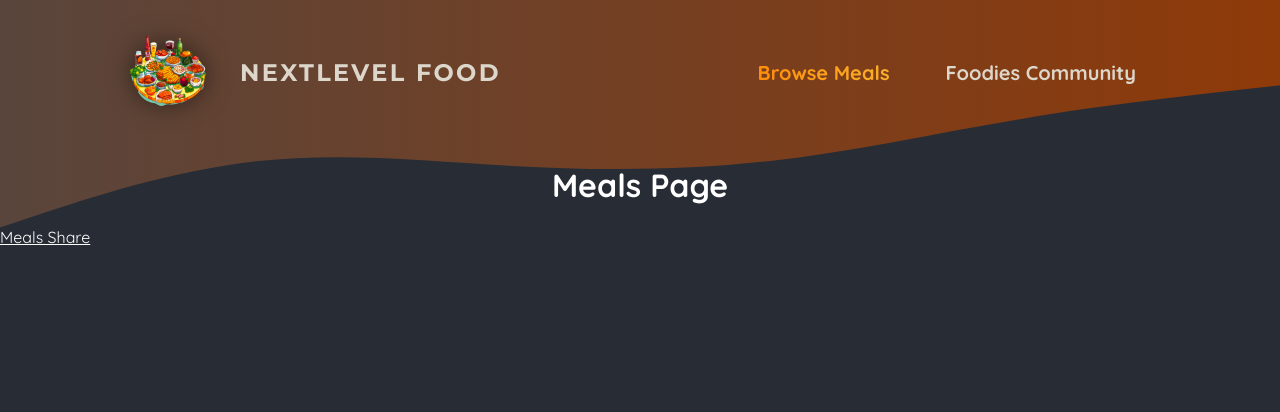
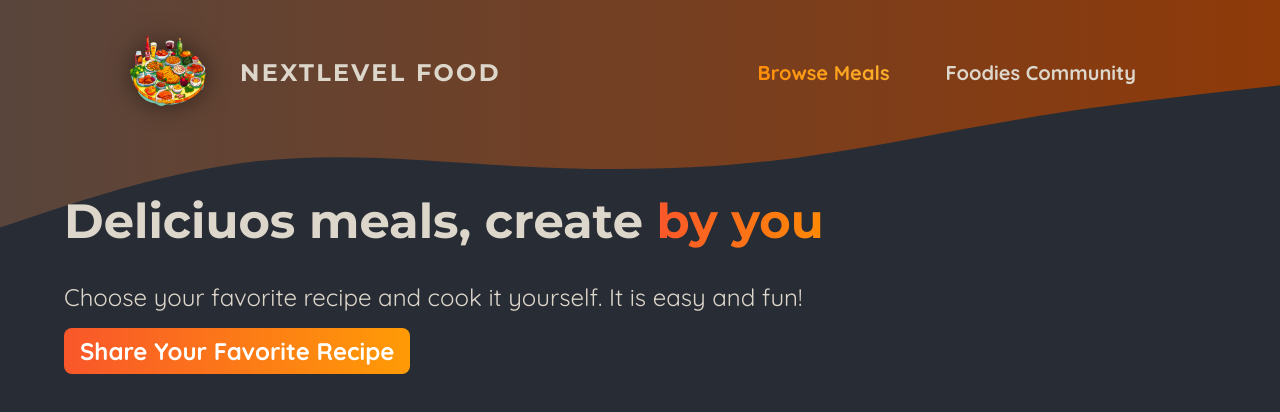
Before and after one commit to cenanionut/foodies-nextjs, a Next.js app: page /meals in a window 1280 px wide. Shown: the top 412 px of the page. Built offline with nearby package versions, Linux system fonts and the light colour scheme.

Commit message:
before sqlLite Database

```diff
--- a/app/meals/page.js
+++ b/app/meals/page.js
@@ -1,12 +1,24 @@
-import Link from "next/link";
+import MealsGrid from '@/component/meals/meals-grid';
+import classes from './page.module.css'
+import Link from 'next/link';
 
-export default function MealsPage() {
+export default function MealsPage({ params }) {
     return (
         <>
-            <h1 style={{ color: 'white', textAlign: 'center' }}>
-                Meals Page
-            </h1>
-            <Link style={{ color: 'white', textAlign: 'center' }} href="/meals/share">Meals Share</Link>
+            <header className={classes.header}>
+                <h1>
+                    Deliciuos meals, create <span className={classes.highlight}>by you</span>
+                </h1>
+                <p>Choose your favorite recipe and cook it yourself. It is easy and fun!</p>
+                <p className={classes.cta}>
+                    <Link href='/meals/share'>
+                        Share Your Favorite Recipe
+                    </Link>
+                </p>
+            </header>
+            <main className={classes.main}>
+                <MealsGrid meals={[]} />
+            </main>
         </>
     );
 }
--- /dev/null
+++ b/app/meals/page.module.css
@@ -0,0 +1,53 @@
+.header {
+    gap: 3rem;
+    margin: 3rem auto 5rem auto;
+    width: 90%;
+    max-width: 75rem;
+    color: #ddd6cb;
+    font-size: 1.5rem;
+}
+
+.header h1 {
+    font-family: 'Montserrat', sans-serif;
+}
+
+.highlight {
+    background: linear-gradient(90deg, #f9572a, #ff8a05);
+    background-clip: text;
+    -webkit-background-clip: text;
+    -webkit-text-fill-color: transparent;
+}
+
+.header p {
+    margin: 0;
+}
+
+.cta a {
+    display: inline-block;
+    margin-top: 1rem;
+    padding: 0.5rem 1rem;
+    border-radius: 0.5rem;
+    background: linear-gradient(90deg, #f9572a, #ff9b05);
+    color: #ffffff;
+    font-weight: bold;
+    text-decoration: none;
+}
+
+.loading {
+    text-align: center;
+    animation: loading 1.2s ease-in-out infinite;
+}
+
+@keyframes loading {
+    0% {
+        color: #e9e9e9;
+    }
+
+    50% {
+        color: #b89b84;
+    }
+
+    100% {
+        color: #e9e9e9;
+    }
+}
--- /dev/null
+++ b/component/meals/meal-item.js
@@ -0,0 +1,26 @@
+import Link from 'next/link';
+import Image from 'next/image';
+
+import classes from './meal-item.module.css';
+
+export default function MealItem({ title, slug, image, summary, creator }) {
+    return (
+        <article className={classes.meal}>
+            <header>
+                <div className={classes.image}>
+                    <Image src={image} alt={title} fill />
+                </div>
+                <div className={classes.headerText}>
+                    <h2>{title}</h2>
+                    <p>by {creator}</p>
+                </div>
+            </header>
+            <div className={classes.content}>
+                <p className={classes.summary}>{summary}</p>
+                <div className={classes.actions}>
+                    <Link href={`/meals/${slug}`}>View Details</Link>
+                </div>
+            </div>
+        </article>
+    );
+}
--- /dev/null
+++ b/component/meals/meal-item.module.css
@@ -0,0 +1,75 @@
+.meal {
+    display: flex;
+    flex-direction: column;
+    justify-content: space-between;
+    height: 100%;
+    border-radius: 4px;
+    box-shadow: 0 0 12px rgba(0, 0, 0, 0.3);
+    overflow: hidden;
+    transition: all 0.3s ease-in-out;
+    color: #ddd6cb;
+    background: linear-gradient(90deg, #2c1e19, #25200f);
+}
+
+.headerText {
+    padding: 0.5rem 1rem 0 1rem;
+}
+
+.headerText h2 {
+    margin: 0;
+    font-size: 1.5rem;
+    font-family: 'Montserrat', sans-serif;
+}
+
+.headerText p {
+    font-size: 0.75rem;
+    color: #cfa69b;
+    font-style: italic;
+}
+
+.meal h2,
+.meal p {
+    margin: 0;
+}
+
+.image {
+    position: relative;
+    height: 15rem;
+}
+
+.meal img {
+    object-fit: cover;
+}
+
+.content {
+    display: flex;
+    flex-direction: column;
+    justify-content: space-between;
+    height: 100%;
+}
+
+.summary {
+    padding: 1rem 1rem 0 1rem;
+}
+
+.actions {
+    padding: 1rem;
+    text-align: right;
+}
+
+.actions a {
+    display: inline-block;
+    margin-top: 1rem;
+    padding: 0.5rem 1rem;
+    border-radius: 0.5rem;
+    background: linear-gradient(90deg, #f9572a, #ff9b05);
+    color: #ffffff;
+    font-weight: bold;
+    text-decoration: none;
+}
+
+.actions a:hover,
+.actions a:active {
+    background: linear-gradient(90deg, #fd4715, #f9b241);
+    box-shadow: 0 0 12px rgba(242, 100, 18, 0.8);
+}
--- /dev/null
+++ b/component/meals/meals-grid.js
@@ -0,0 +1,12 @@
+import MealItem from "./meal-item"
+import classes from "./meals-grid.module.css"
+
+export default function MealsGrid({ meals }) {
+    return <ul className={classes.meals}>
+        {meals.map(meal =>
+            <li key={meal.id}>
+                <MealItem {...meal} />
+            </li>
+        )}
+    </ul>
+}
--- /dev/null
+++ b/component/meals/meals-grid.module.css
@@ -0,0 +1,10 @@
+.meals {
+    width: 90%;
+    max-width: 90rem;
+    display: grid;
+    grid-template-columns: repeat(auto-fill, minmax(20rem, 1fr));
+    grid-gap: 5rem;
+    margin: 2rem auto;
+    list-style: none;
+    padding: 0;
+}
```
